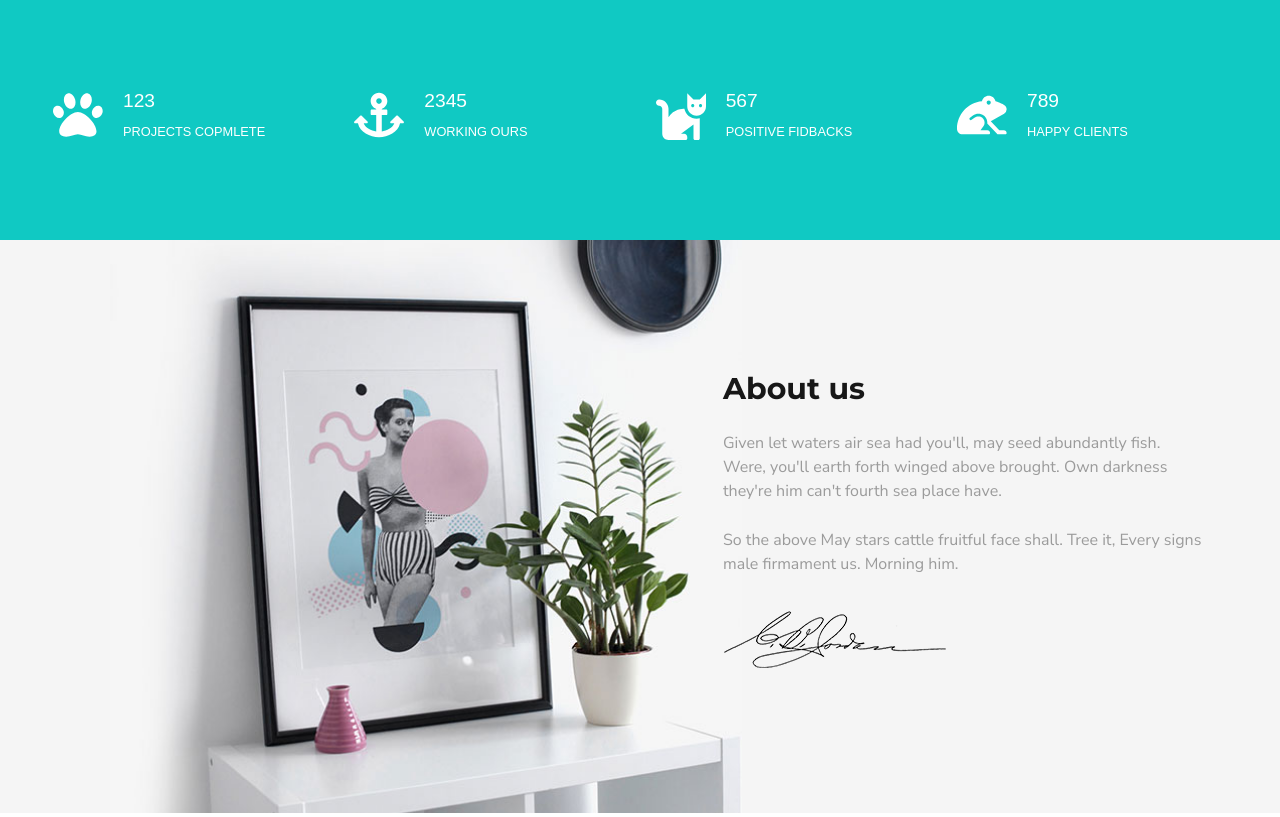
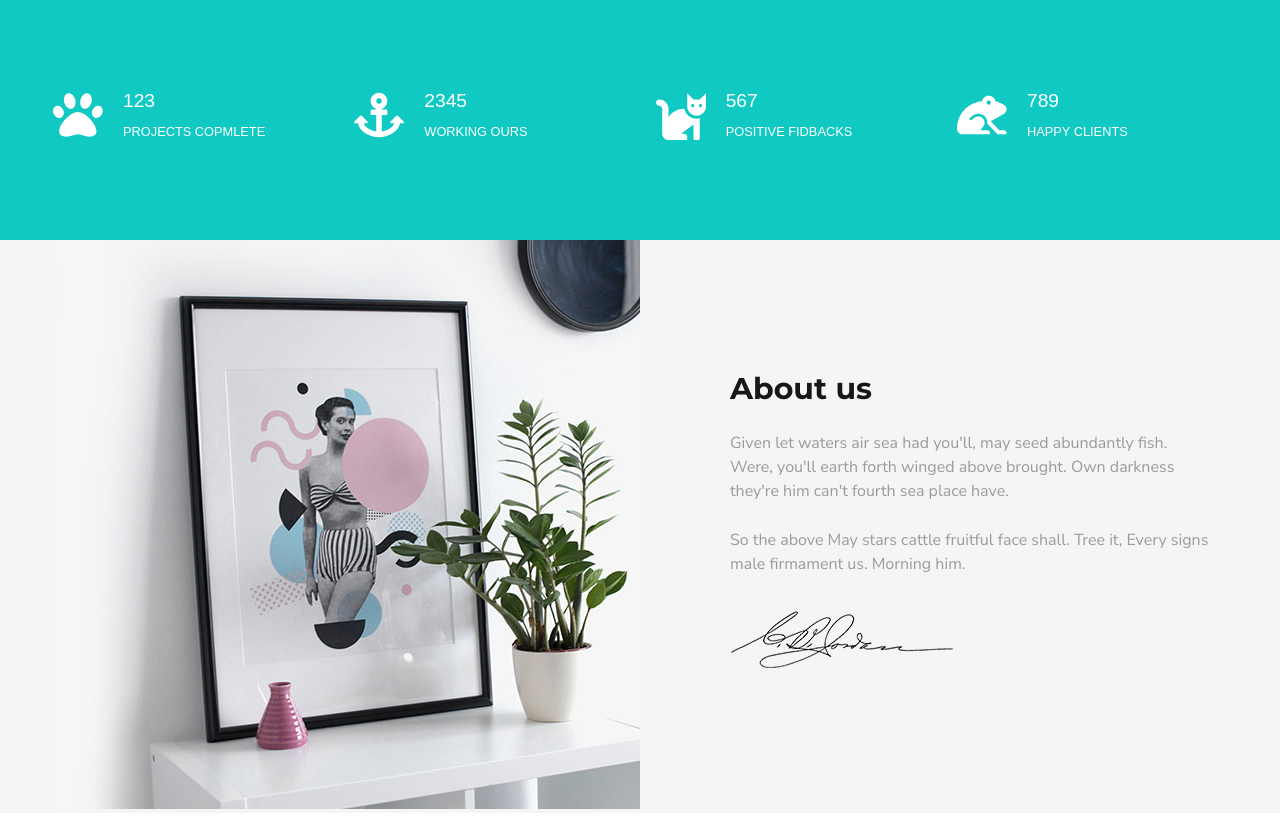
Before and after one commit to lipa88-mk/gulp, a website: page source/index.html in a window 1280 px wide. Shown: the top 817 px of the page. Drawn offline with nearby package versions, Linux system fonts and the light colour scheme; files that its build step writes are made by us from their sources.

Commit message:
retina bg

```diff
--- a/source/index.html
+++ b/source/index.html
@@ -49,6 +49,8 @@
 
 <section class="about">
 <div class="about__wrap">
+  <div class="about__col about__col-bg"></div>
+  <div class="about__col about__col-txt">
     <h2 class="about__heading heading">About us</h2>
     <p class="about__text text">Given let waters air sea had you'll, may seed abundantly fish. <br>
       Were, you'll earth forth winged above brought. Own darkness <br>
@@ -56,6 +58,7 @@
     <p class="about__text text">So the above May stars cattle fruitful face shall. Tree it, <winged class="br"></winged>
       Every signs male firmament us. Morning him.</p>
     <img src="img/signature.png" class="about__signature" width="223" height="57">
+  </div>
 </div>
 </section>
 
--- a/source/scss/blocks/about.scss
+++ b/source/scss/blocks/about.scss
@@ -1,19 +1,32 @@
 .about {
   background-color: $aboutBG;
-  background-image: url(../img/about.jpg);
-  background-position: 17% top;
-  background-repeat: no-repeat;
-  background-size: contain;
-  padding-top: 132px;
-  padding-bottom: 140px;
   &__wrap {
     @include wrapper($pcWidth);
+    display: flex;
+    justify-content: space-between;
   }
-  &__heading,
-  &__text,
-  &__signature {
-    margin-left: 670px;
+  &__col{
+    width: 50%;
+    box-sizing: border-box;
+    &-bg {
+      background-image: url(../img/about.jpg);
+      background-repeat: no-repeat;
+      background-size: 628px auto;
+      @media (min-resolution: 1.5dppx) {
+        background-image: url(../img/about-2x.jpg);
+      }
+    }
+    &-txt {
+      padding-left: 90px;
+      padding-top: 132px;
+      padding-bottom: 140px;
+    }
   }
+  // &__heading,
+  // &__text,
+  // &__signature {
+  //   margin-left: 670px;
+  // }
   &__heading {
     margin-top: 0;
   }
```
Also changed, not shown: source/img/about-2x.jpg (added). Lines whose indentation alone changed are shown as unchanged.
